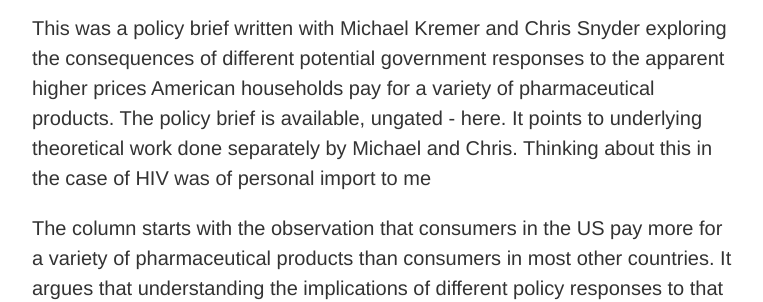
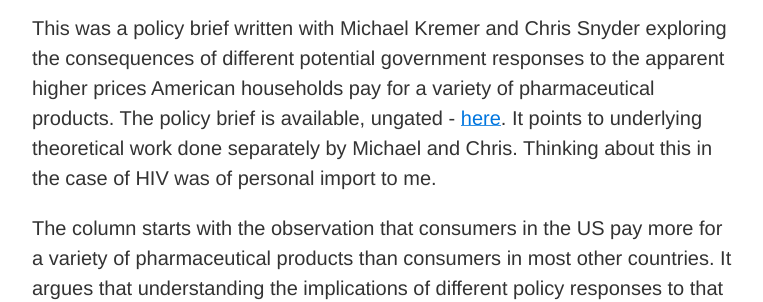
Before and after one commit to fmashwama/fmashwama.github.io, a Jekyll site: the page built from _posts/2019-05-10-VaccinesZipfs.md, in a window 1280 px wide. Shown: the part 225-527 px from the top of the page, without its empty margins (258-1021 px from the left). Built offline with Jekyll 4.4.1, drawn with Linux system fonts in a browser that asks for light colours; our own code applies the rules of GitHub Pages for plain Markdown files; part of the change alters nothing that is shown.

```diff
--- a/_posts/2019-05-10-VaccinesZipfs.md
+++ b/_posts/2019-05-10-VaccinesZipfs.md
@@ -6,6 +6,6 @@ summary:    A policy brief on the importance for policy of theoretical research
 ---
 
 
-This was a policy brief written with Michael Kremer and Chris Snyder exploring the consequences of different potential government responses to the apparent higher prices American households pay for a variety of pharmaceutical products. The policy brief is available, ungated - here. It points to underlying theoretical work done separately by Michael and Chris. Thinking about this in the case of HIV was of personal import to me
+This was a policy brief written with Michael Kremer and Chris Snyder exploring the consequences of different potential government responses to the apparent higher prices American households pay for a variety of pharmaceutical products. The policy brief is available, ungated - [here](https://voxeu.org/article/using-global-demand-calibrations-evaluate-policy). It points to underlying theoretical work done separately by Michael and Chris. Thinking about this in the case of HIV was of personal import to me.
 
 The column starts with the observation that consumers in the US pay more for a variety of pharmaceutical products than consumers in most other countries. It argues that understanding the implications of different policy responses to that fact relies on both theoretical and empirical understanding of the demand for the pharmaceutical products in question. We show, as Michael and Chris had separately, that a calibrated global demand curve for antiretrovival therapies is Zipf-similar. This feature of the curve has important consequences for policy that we discuss briefly, focussing on price discrimination and potential subsidies.
```
